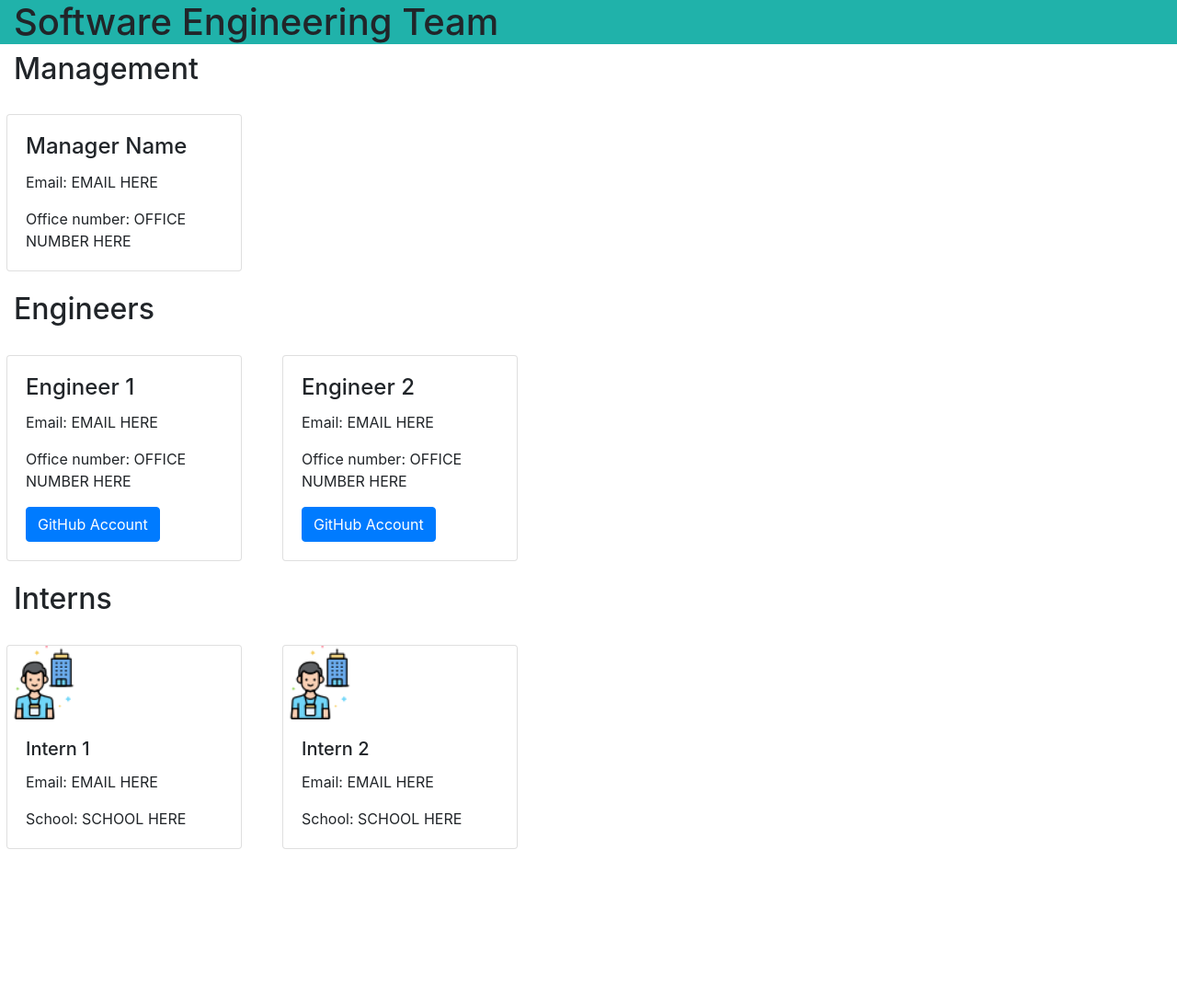
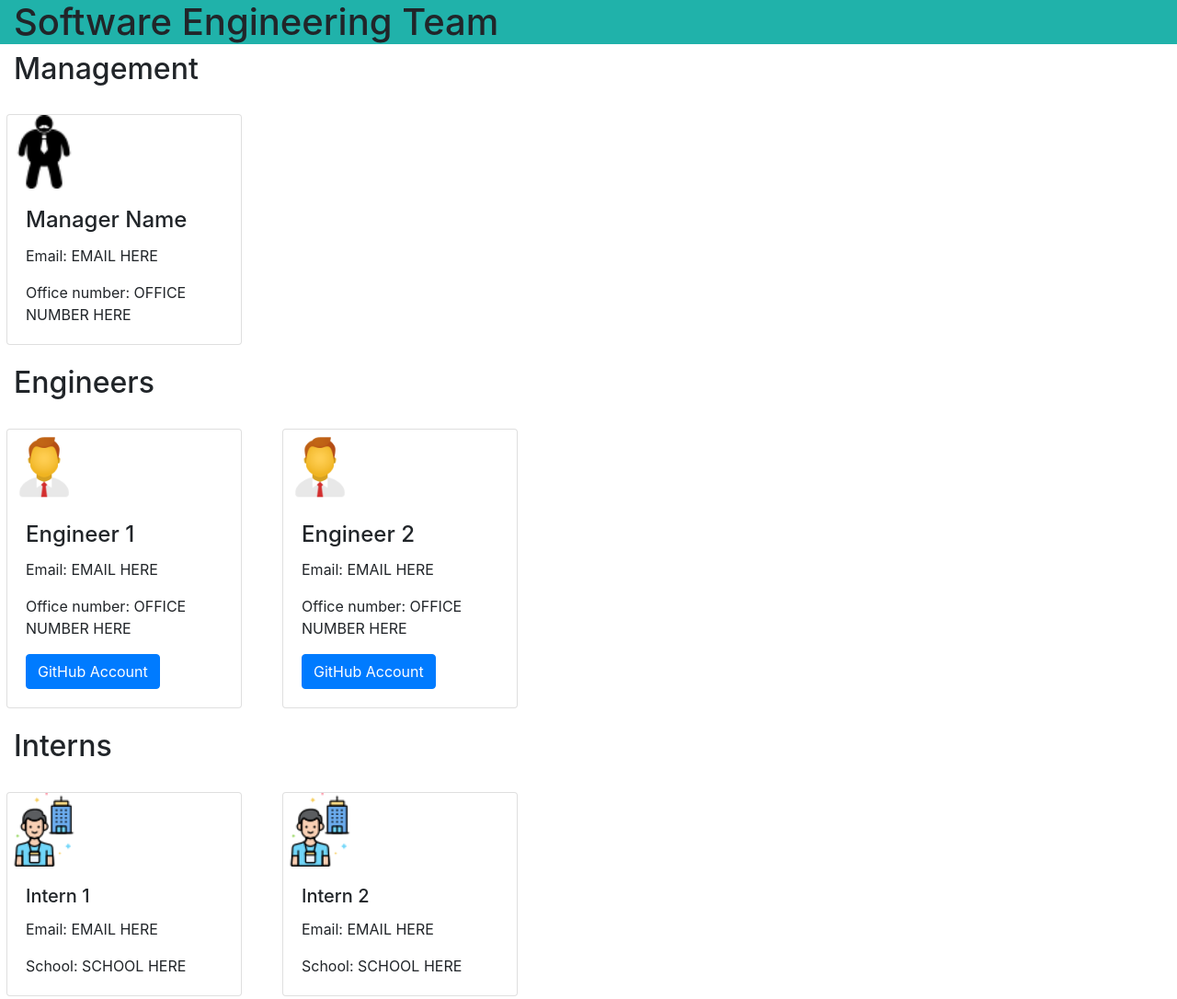
Before and after one commit to ajmccraw/team-profile-generator, a website: page index.html in a window 1280 px wide. Shown: the whole page at 92% size. Before the commit the page ends 945 px from the top, so only its background shows below. Drawn offline with nearby package versions, Linux system fonts and the light colour scheme.

Commit message:
realized that some of the cards didn't have an image source

```diff
--- a/index.html
+++ b/index.html
@@ -19,7 +19,7 @@
 
     <div class="row">
         <div class="card" style="width: 16rem;">
-            <img class="card-img-top" style="width: 5rem" src="">
+            <img class="card-img-top" style="width: 5rem" src="./src/images/manager.png" alt="icon image of manager">
             <div class="card-body">
                 <h4 class="card-title">Manager Name</h4>
                 <p class="card-text">Email: EMAIL HERE</p>
@@ -35,7 +35,7 @@
 
     <div class="row">
         <div class="card" style="width: 16rem;">
-            <img class="card-img-top" style="width: 5rem" src="">
+            <img class="card-img-top" style="width: 5rem" src="./src/images/engineer.png" alt="icon image of engineer">
             <div class="card-body">
                 <h4 class="card-title">Engineer 1</h4>
                 <p class="card-text">Email: EMAIL HERE</p>
@@ -44,7 +44,7 @@
             </div>
         </div>
         <div class="card" style="width: 16rem;">
-            <img class="card-img-top" style="width: 5rem" src="">
+            <img class="card-img-top" style="width: 5rem" src="./src/images/engineer.png" alt="icon of engineer">
             <div class="card-body">
                 <h4 class="card-title">Engineer 2</h4>
                 <p class="card-text">Email: EMAIL HERE</p>
```
